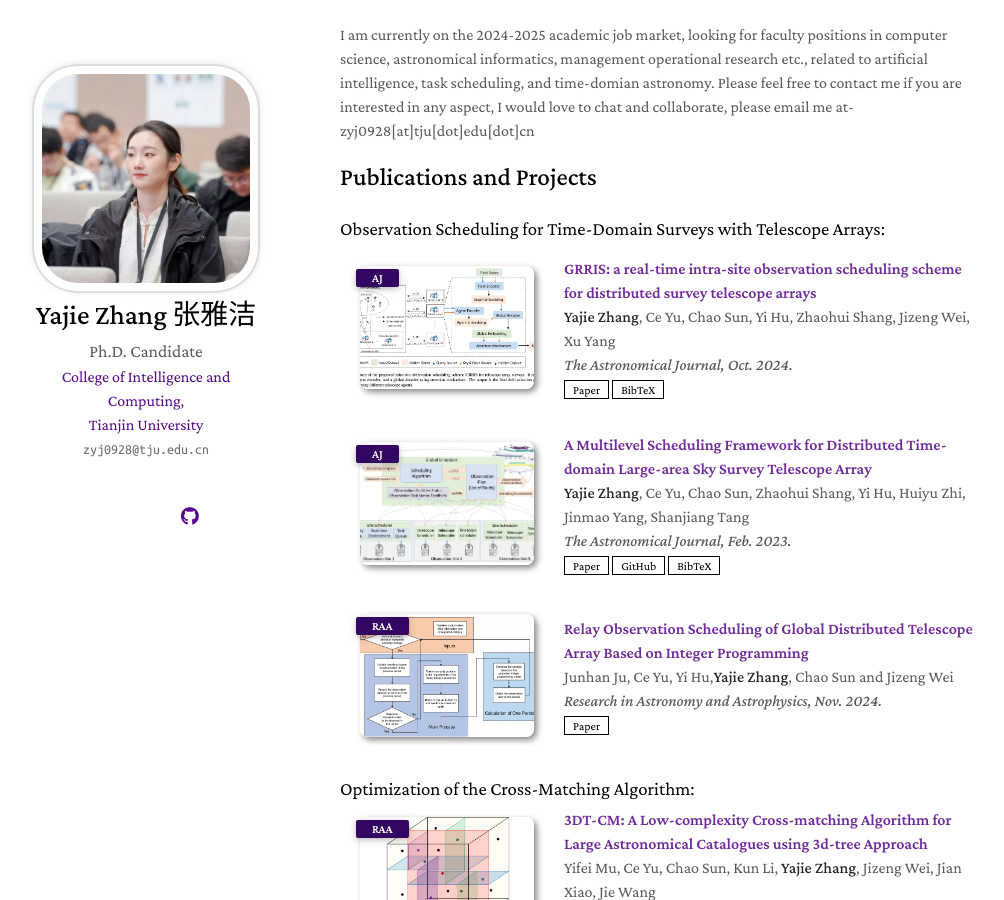
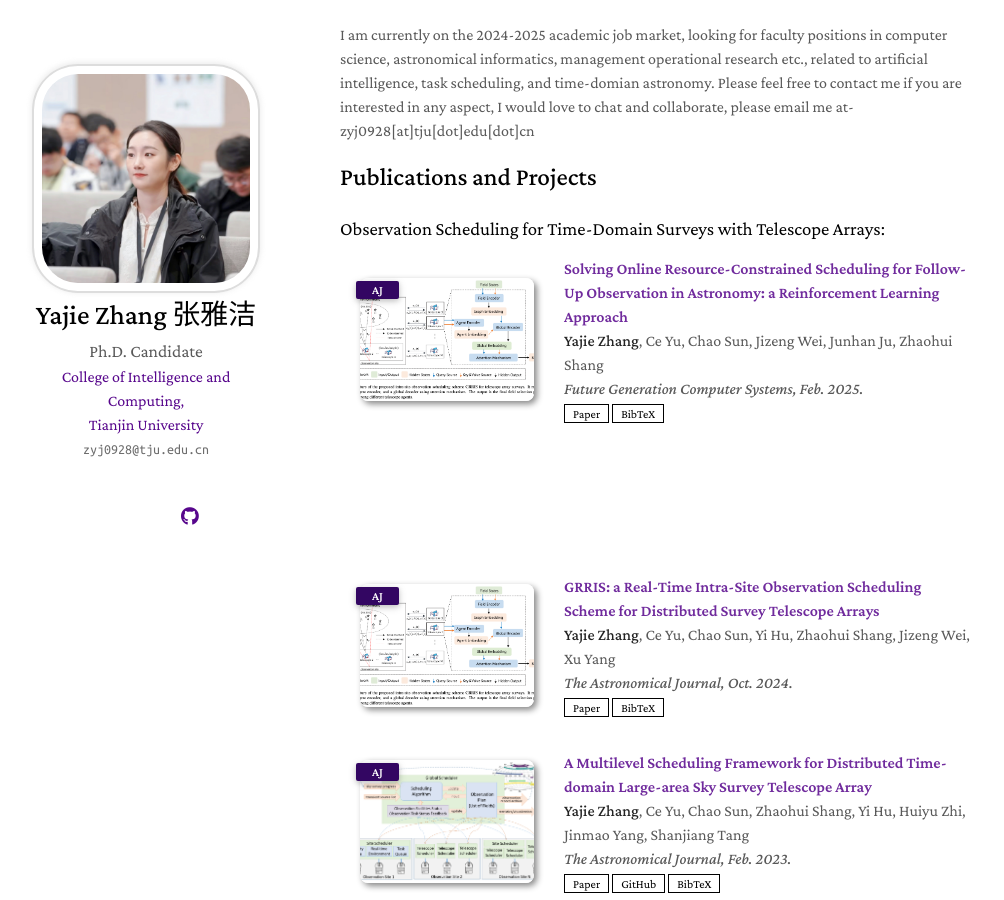
Before and after one commit to Yajie-Z/Yajie-Z.github.io, a Jekyll site: the page built from index.md, in a window 1280 px wide and 900 px high, scrolled down 366 px. Shown: the whole window, without its empty margins (130-1134 px from the left). Built offline with Jekyll 4.4.1, drawn with Linux system fonts in a browser that asks for light colours; nearby versions of some CDN libraries; a style sheet for code colours, icons or effects is not loaded; our own code applies the rules of GitHub Pages for plain Markdown files; some of the changed text lies outside the part shown.

Commit message:
Update projects.md

```diff
--- a/_includes/projects.md
+++ b/_includes/projects.md
@@ -3,7 +3,6 @@
 <h3 id="publications" style="margin: 2px 0px -15px;">Observation Scheduling for Time-Domain Surveys with Telescope Arrays: </h3>
 <div class="publications">
 <ol class="bibliography">
-
 
 <li>
 <div class="pub-row">
@@ -14,7 +13,29 @@
   </div>
 
   <div class="col-sm-9" style="position: relative;padding-right: 15px;padding-left: 20px;">
-    <div class="title"><a href="https://iopscience.iop.org/article/10.3847/1538-3881/ad77ab">GRRIS: a real-time intra-site observation scheduling scheme for distributed survey telescope arrays </a></div>
+    <div class="title"><a href="https://iopscience.iop.org/article/10.3847/1538-3881/ad77ab">Solving Online Resource-Constrained Scheduling for Follow-Up Observation in Astronomy: a Reinforcement Learning Approach </a></div>
+    <div class="author"><strong>Yajie Zhang</strong>, Ce Yu, Chao Sun, Jizeng Wei, Junhan Ju, Zhaohui Shang </div>
+    <div class="periodical"><em>Future Generation Computer Systems, Feb. 2025.</em></div>
+    <div class="links">
+    <a href="https://iopscience.iop.org/article/10.3847/1538-3881/ad77ab" class="btn btn-sm z-depth-0" role="button" target="_blank" style="font-size:12px;">Paper</a>
+      <a href="assets/files/IOPEXPORT_BIB.bib" class="btn btn-sm z-depth-0" role="button" target="_blank" style="font-size:12px;">BibTeX</a>
+    </div>
+  </div>
+</div>
+</li>
+<br>
+<li>
+
+<li>
+<div class="pub-row">
+
+  <div class="col-sm-3 abbr" style="position: relative;padding-right: 15px;padding-left: 15px;">
+    <img src="assets/img/AJ2.png" class="teaser img-fluid z-depth-1">
+    <abbr class="badge">AJ</abbr>
+  </div>
+
+  <div class="col-sm-9" style="position: relative;padding-right: 15px;padding-left: 20px;">
+    <div class="title"><a href="https://iopscience.iop.org/article/10.3847/1538-3881/ad77ab">GRRIS: a Real-Time Intra-Site Observation Scheduling Scheme for Distributed Survey Telescope Arrays </a></div>
     <div class="author"><strong>Yajie Zhang</strong>, Ce Yu, Chao Sun, Yi Hu, Zhaohui Shang, Jizeng Wei, Xu Yang</div>
     <div class="periodical"><em>The Astronomical Journal, Oct. 2024.</em></div>
     <div class="links">
@@ -26,6 +47,7 @@
 </li>
 <br>
 <li>
+
 <div class="pub-row">
 
   <div class="col-sm-3 abbr" style="position: relative;padding-right: 15px;padding-left: 15px;">
```
